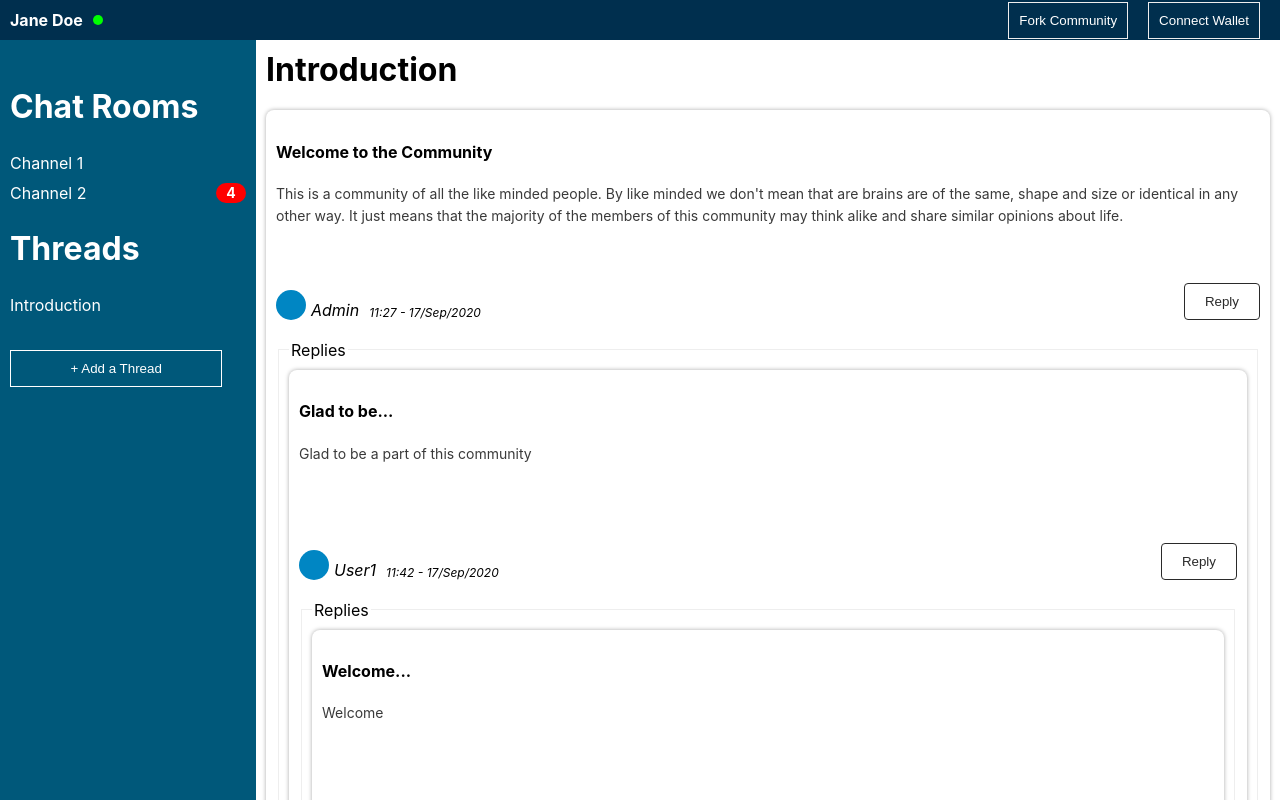
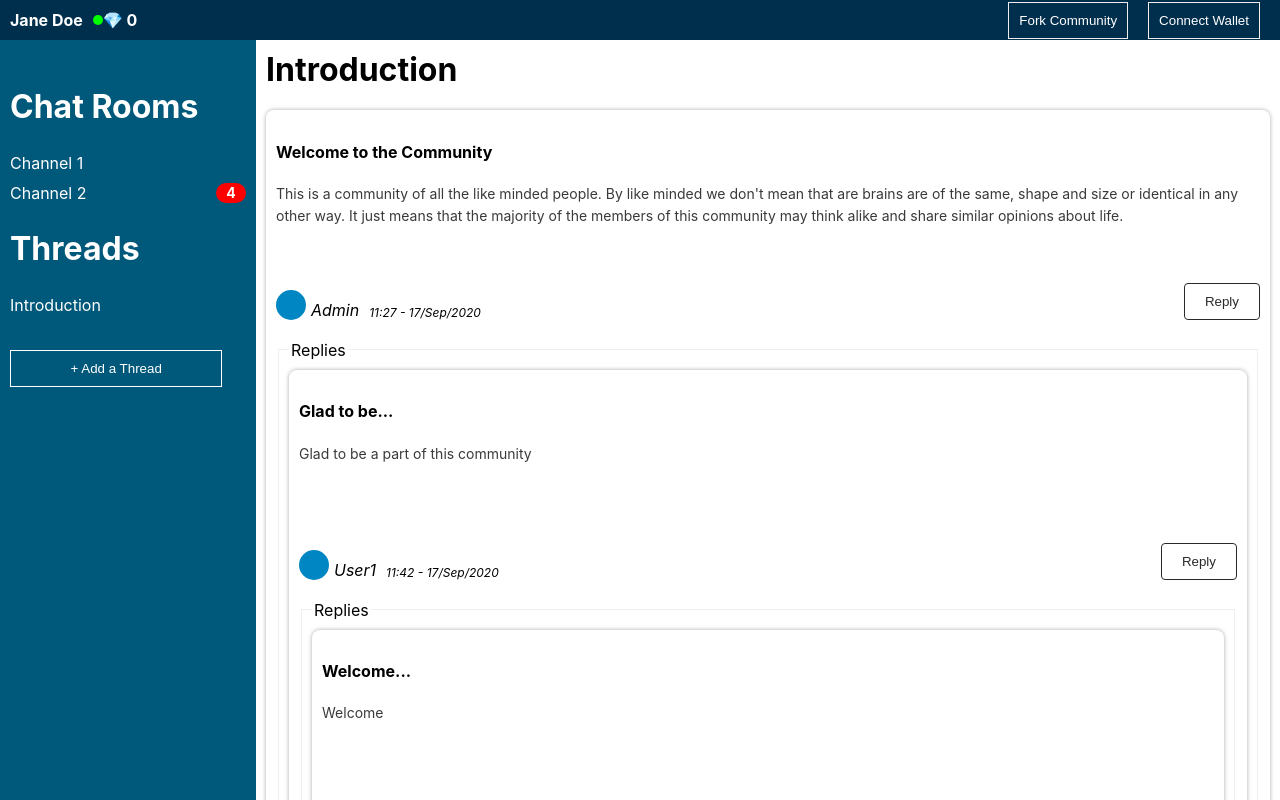
Before and after one commit to SpacesTemp/spaces-interface, a React (Create React App) app: page /thread/1 in a window 1280 px wide. Built offline with nearby package versions, Linux system fonts and the light colour scheme.

Commit message:
comm points reflection

```diff
--- a/src/App.tsx
+++ b/src/App.tsx
@@ -1,4 +1,4 @@
-import React, { useReducer } from "react";
+import React, { useReducer, useState } from "react";
 import { BrowserRouter as Router, Switch, Route } from "react-router-dom";
 import styled, { ThemeProvider } from "styled-components";
 
@@ -73,6 +73,7 @@ const initialState = {
     threadId: null,
   },
   nextThreadId: mockData.nextThreadId,
+  communityPoints:0,
 };
 
 const appReducer = (state: any, action: any) => {
@@ -150,6 +151,20 @@ const appReducer = (state: any, action: any) => {
         showThreadEditor: false,
       };
     }
+    case 'ADD_COMMUNITY_POINTS': {
+      console.log(state.communityPoints)
+      return {
+        ...state,
+        communityPoints : state.communityPoints + action.communityPoints,
+      };
+    }
+    case 'SUBTRACT_COMMUNITY_POINTS': {
+      console.log(state.communityPoints)
+      return {
+        ...state,
+        communityPoints : state.communityPoints - action.communityPoints,
+      };
+    }
     default:
       return state;
   }
@@ -196,12 +211,24 @@ const App = () => {
     });
   }
 
+  const addCommunityPoints = (communityPoints: number) =>{
+    dispatch({
+      type:  'ADD_COMMUNITY_POINTS',
+      communityPoints,
+    });
+  }
+  const subtractCommunityPoints = (communityPoints: number) =>{
+    dispatch({
+      type:  'SUBTRACT_COMMUNITY_POINTS',
+      communityPoints,
+    });
+  }
   return (
     <DataContext.Provider value={{ data: state, openPostEditor, openThreadEditor }}>
       <ThemeProvider theme={theme}>
         <Router>
           <Main>
-            <Topbar />
+            <Topbar communityPoints={state.communityPoints} addCommunityPoints={addCommunityPoints} />
             <Sidebar />
             <Switch>
               <Route path="/channel/:id" component={Channel} />
@@ -210,7 +237,7 @@ const App = () => {
           </Main>
           <AddPost open={state.showPostEditor} onClose={() => dispatch({ type: 'HIDE_EDITOR' })} onSubmit={addPost} />
           {
-            state.showThreadEditor && <AddThread open={state.showThreadEditor} onClose={() => dispatch({ type: 'HIDE_THREAD_EDITOR' })} onSubmit={addThread} />
+            state.showThreadEditor && <AddThread open={state.showThreadEditor} onClose={() => dispatch({ type: 'HIDE_THREAD_EDITOR' })} onSubmit={addThread} communityPoints={state.communityPoints} subtractCommunityPoints={subtractCommunityPoints} />
           }
         </Router>
       </ThemeProvider>
--- a/src/components/AddThread.tsx
+++ b/src/components/AddThread.tsx
@@ -37,7 +37,7 @@ const ThreadForm = styled.form`
   }
 `;
 
-const AddThread: React.FC<{ open: boolean, onClose: () => void, onSubmit: (thread: ThreadInput) => void }> = ({ open, onClose, onSubmit }) => {
+const AddThread: React.FC<{ open: boolean, communityPoints: number, subtractCommunityPoints: ( communityPoints:number )=>void ,onClose: () => void, onSubmit: (thread: ThreadInput) => void }> = ({ open, communityPoints ,onClose, onSubmit, subtractCommunityPoints }) => {
   const [showSlider, setShowSlider] = useState(false);
   const classes = useStyles();
   if (!open) {
@@ -53,6 +53,10 @@ const AddThread: React.FC<{ open: boolean, onClose: () => void, onSubmit: (threa
     event.preventDefault();
     const { target } = event;
     const { name, paid: isPaid, payAmount } = target as any;
+
+    if (isPaid){
+      subtractCommunityPoints(communityPoints - payAmount.value);
+    }
 
     onSubmit({
       name: (name as HTMLInputElement).value,
@@ -81,13 +85,13 @@ const AddThread: React.FC<{ open: boolean, onClose: () => void, onSubmit: (threa
         {
           showSlider &&
           < Slider
-            defaultValue={0.5}
+            defaultValue={5}
             aria-labelledby="Donation"
             valueLabelDisplay="on"
-            step={0.1}
+            step={1}
             marks
-            min={0.00}
-            max={2}
+            min={0}
+            max={10}
             name="payAmount"
             className={classes.sliderRoot}
           />
--- a/src/components/Topbar.tsx
+++ b/src/components/Topbar.tsx
@@ -98,7 +98,7 @@ function valuetext(value: any) {
 
 
 
-const Topbar: React.FC<{}> = () => {
+const Topbar: React.FC<{ communityPoints:number , addCommunityPoints: (communityPoints:number) => void }> = ({communityPoints,addCommunityPoints }) => {
 
   //eth state
   const [Addr, setAddr] = useState()
@@ -118,6 +118,8 @@ const Topbar: React.FC<{}> = () => {
   //slider
   const classesSlider = useStylesSlider();
   const [value, setValue] = React.useState(30);
+    //Community Token State
+    // const [communityPoints, setCommunityPoints] = useState(0)
 
 
   React.useEffect(() => {
@@ -132,9 +134,6 @@ const Topbar: React.FC<{}> = () => {
         } catch (e) {
           console.error('user refused to connect');
         }
-        // console.log('network:', provider.networkVersion);
-        // console.log('selectedAddress:', provider.selectedAddress);
-        // console.log('is metamask:', provider.isMetaMask);
       }
     }
     windowProvider();
@@ -175,7 +174,7 @@ const Topbar: React.FC<{}> = () => {
         </div>
       </p>
       <FundButton>
-        <button onClick={() => { sendDonation() }}> Submit! </button>
+        <button onClick={() => { sendDonation(); handleClose(); }}> Submit! </button>
       </FundButton>
     </div>
   );
@@ -227,7 +226,7 @@ const Topbar: React.FC<{}> = () => {
 
     const transactionHash = await provider.send('eth_sendTransaction', params)
     console.log('transactionHash is ' + transactionHash);
-
+    addCommunityPoints( communityPoints + value*10)
   }
 
   return (
@@ -236,6 +235,7 @@ const Topbar: React.FC<{}> = () => {
       <User>
         <span className="name">Jane Doe</span>
         <div className="online" />
+        <span className="name"> 💎 { communityPoints}</span>
       </User>
       <FundButton>
         <button onClick={() => { console.log("Test") }} >Fork Community</button>
```
